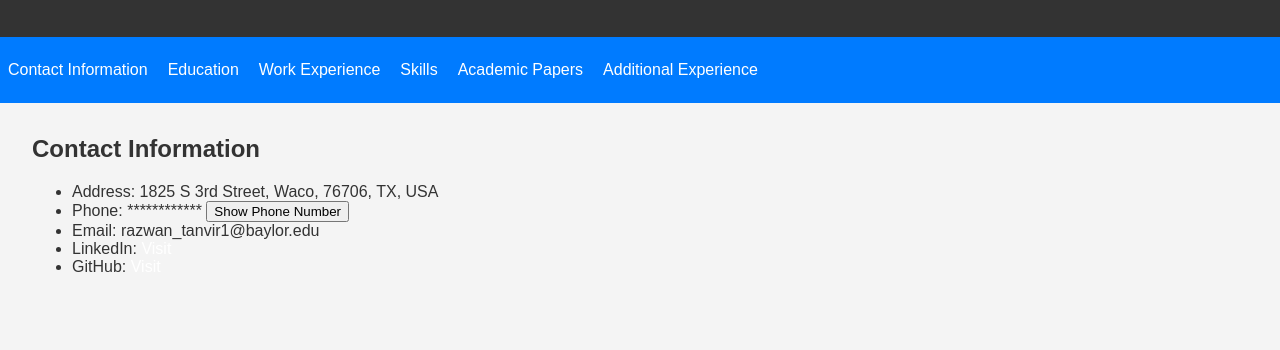
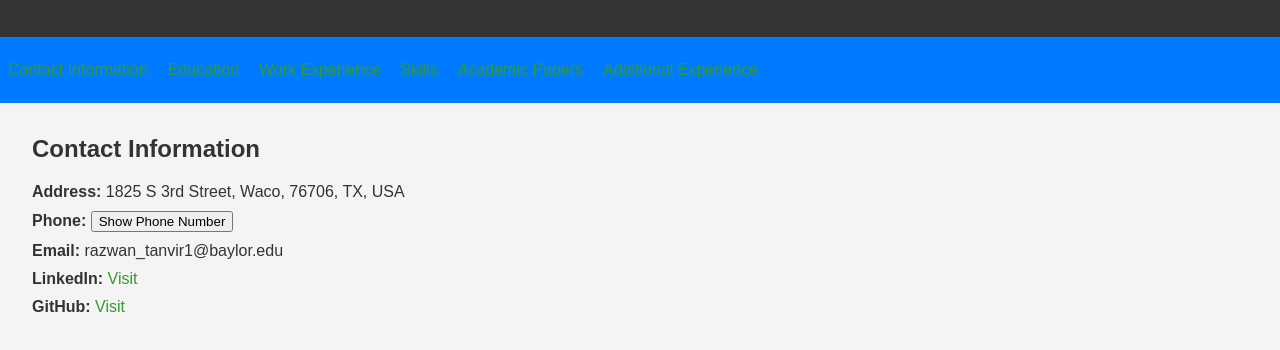
Before and after one commit to RazwanTanvir/razwantanvir.github.io, a plain HTML site: page index.html in a window 1280 px wide. Both pictures are taken after a click on the link "Contact Information". Shown: the part 166-516 px from the top of the page. Drawn offline with Linux system fonts and the light colour scheme.

Commit message:
Update styles.css

```diff
--- a/styles.css
+++ b/styles.css
@@ -31,7 +31,7 @@ nav li {
 }
 
 a {
-    color: #fff;
+    color: #339933;
     text-decoration: none;
 }
 
@@ -44,3 +44,24 @@ a {
 .portfolio-section.active {
     display: block;
 }
+
+h1 {
+    text-align: center;
+}
+
+.contact-info {
+    list-style-type: none;
+    padding: 0;
+}
+
+.contact-info li {
+    margin-bottom: 10px;
+}
+
+.label {
+    font-weight: bold;
+}
+
+.hidden {
+    display: none;
+}
```
